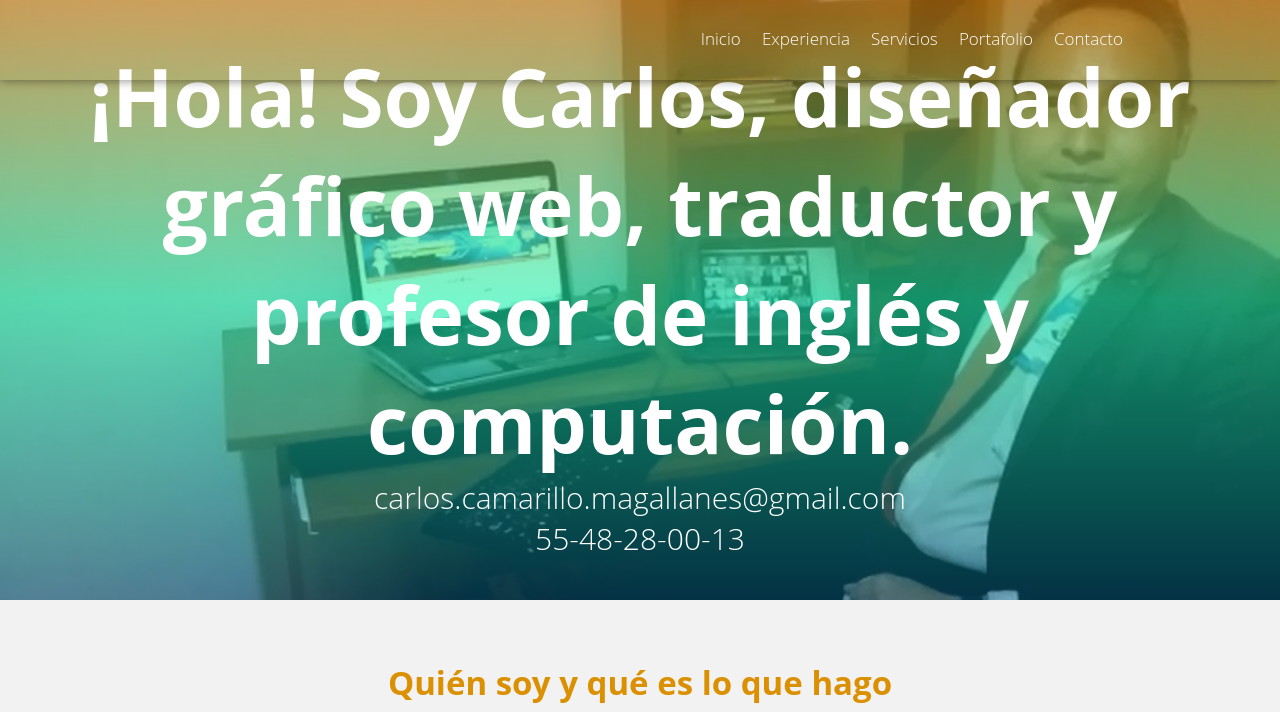
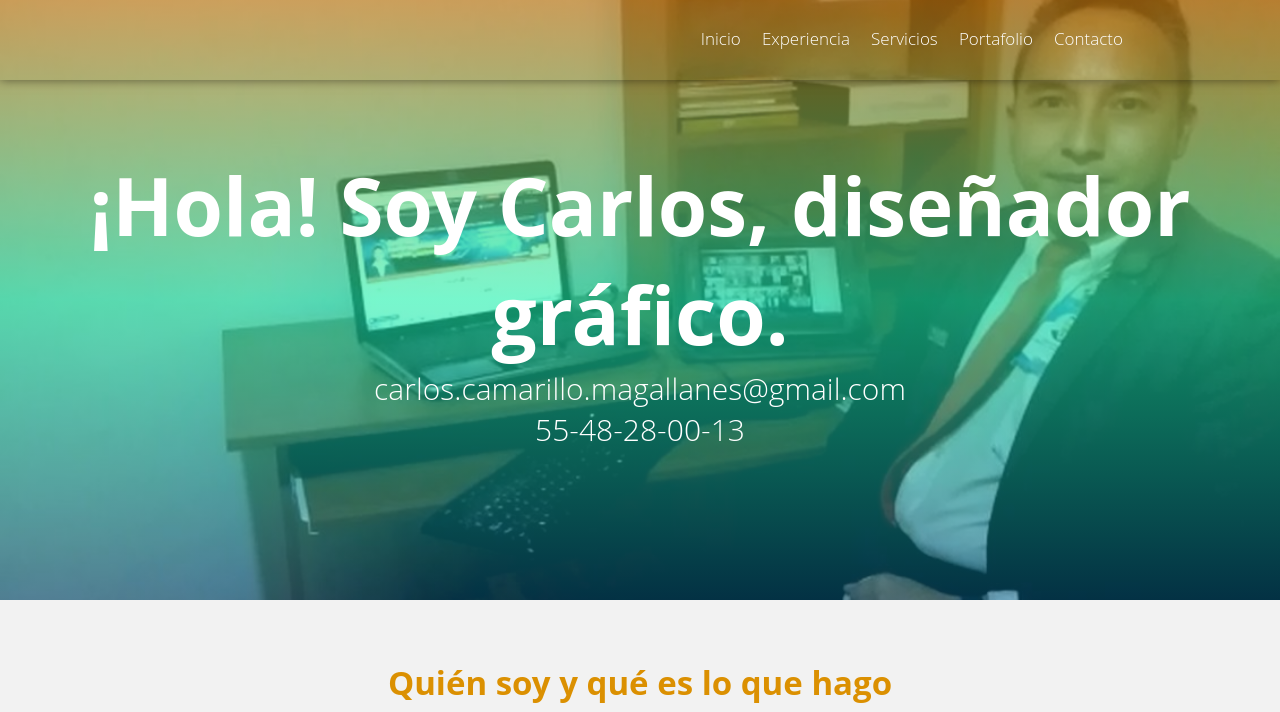
Before and after one commit to cartekguy1/pagina-web-cv-carlos, a plain HTML site: page index.html in a window 1280 px wide. Shown: the top 712 px of the page. Drawn offline with Linux system fonts and the light colour scheme.

Commit message:
Update index.html

```diff
--- a/index.html
+++ b/index.html
@@ -34,7 +34,7 @@
             </div>
         </nav>
         <div class="textos">
-            <h1>¡Hola! Soy Carlos, diseñador gráfico web, traductor y profesor de inglés y computación.</h1>
+            <h1>¡Hola! Soy Carlos, diseñador gráfico.</h1>
             <h2>carlos.camarillo.magallanes@gmail.com</h2>
 			<h2>55-48-28-00-13</h2>
         </div>
```
